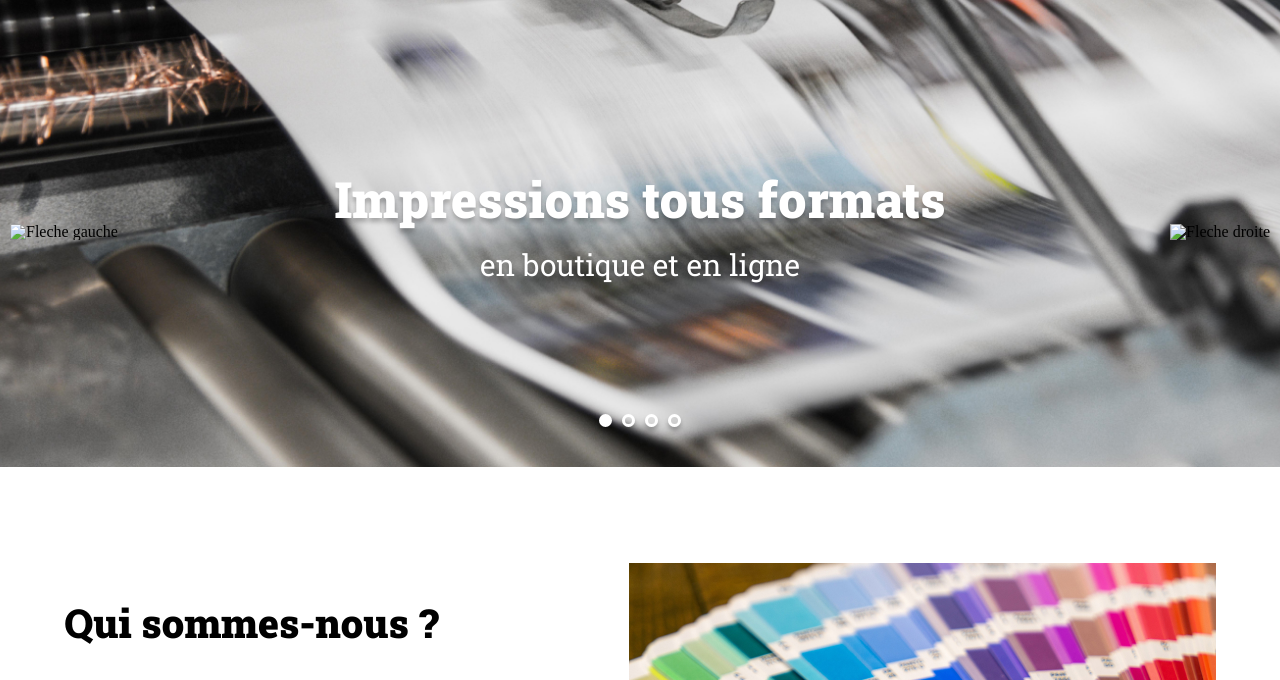
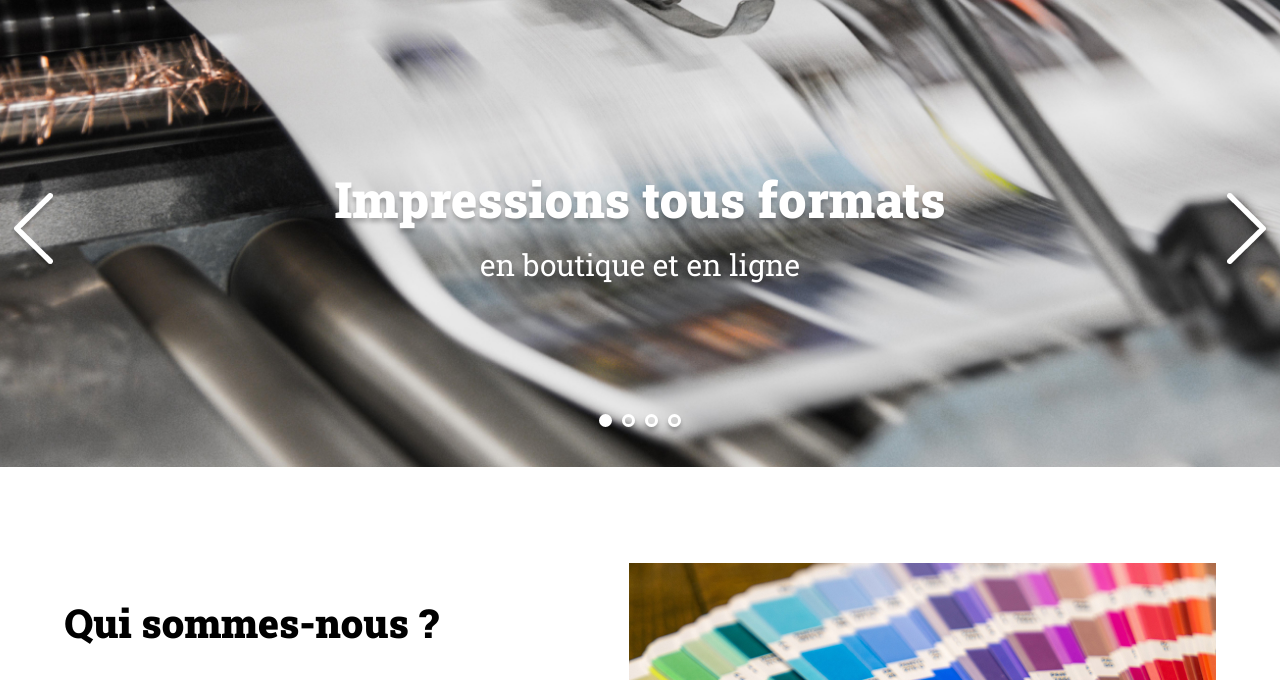
Before and after one commit to vrn-mht/Print-it-Project5, a plain HTML site: page index.html in a window 1280 px wide. Shown: the part 104-784 px from the top of the page. Drawn offline with Linux system fonts and the light colour scheme; the site is published under a folder, as on GitHub Pages, so addresses that start at the root find nothing.

Commit message:
Changement du chemin des images

```diff
--- a/index.html
+++ b/index.html
@@ -18,8 +18,8 @@
 </header>
 <main>
 	<div id="banner">
-		<img class="arrow arrow_right" src="/assets/images/arrow_right.png" alt="Fleche droite">
-		<img class="arrow arrow_left" src="/assets/images/arrow_left.png" alt="Fleche gauche">
+		<img class="arrow arrow_right" src="./assets/images/arrow_right.png" alt="Fleche droite">
+		<img class="arrow arrow_left" src="./assets/images/arrow_left.png" alt="Fleche gauche">
 		<img class="banner-img" src="./assets/images/slideshow/slide1.jpg" alt="Banner Print-it">
 		<p>Impressions tous formats <span>en boutique et en ligne</span></p>
 		<div class="dots">
```
